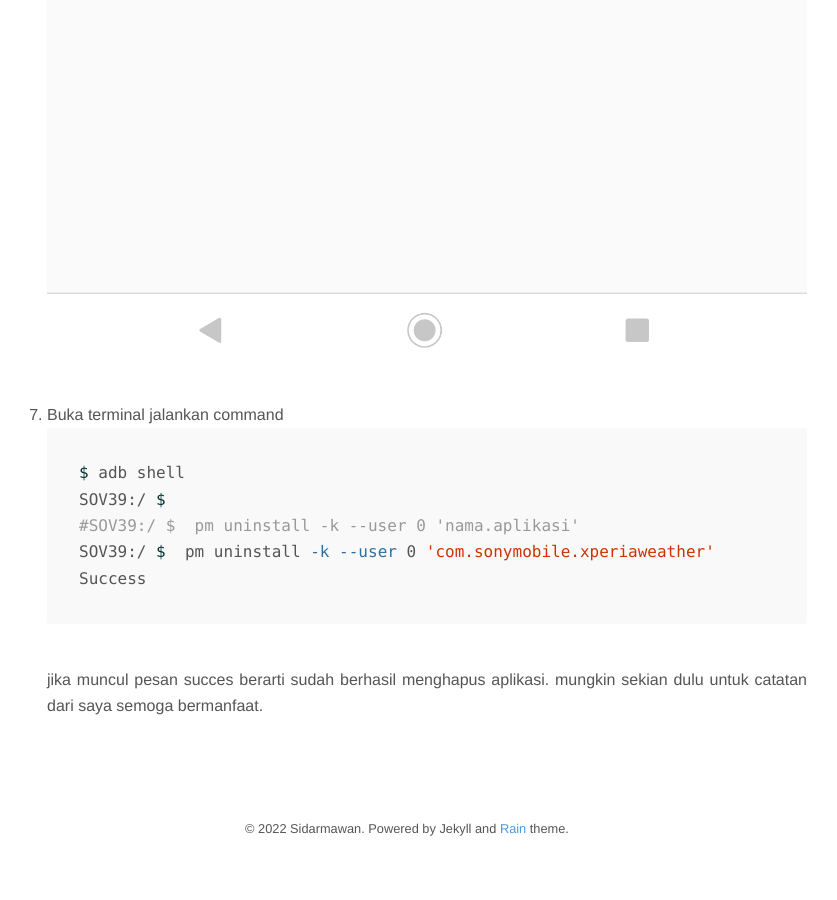
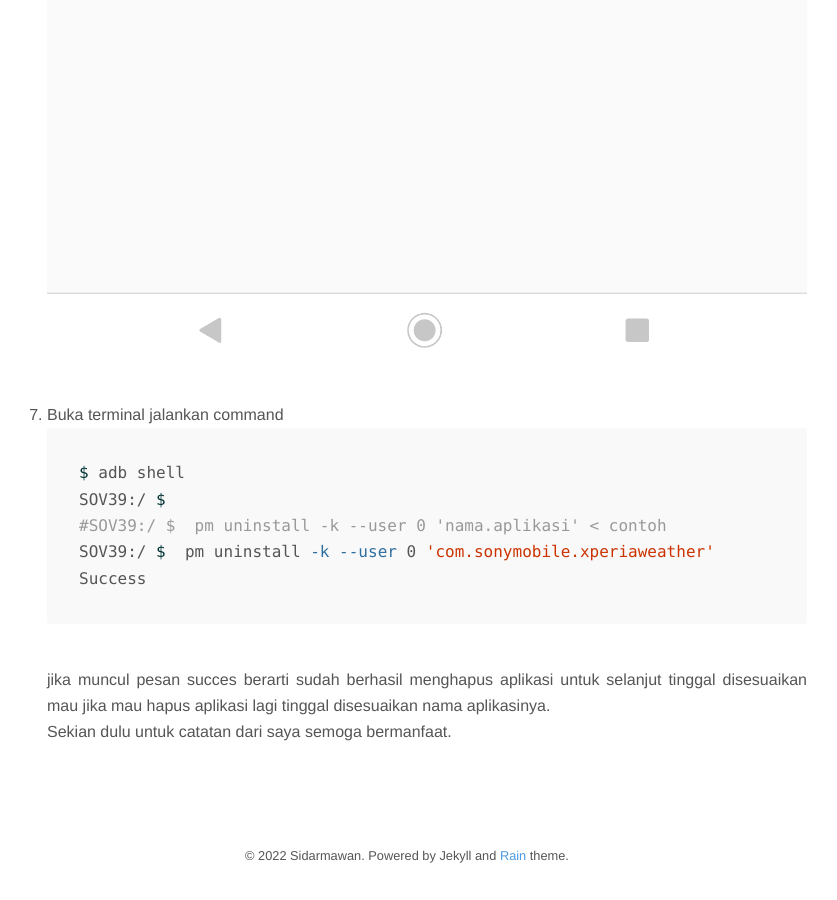
Before and after one commit to sidarmawan/sidarmawan.github.io, a Jekyll site: the page built from _posts/2022-05-07-hapus-aplikasi-bloatware-no-root.md, in a window 1280 px wide and 900 px high, scrolled down 2797 px. Shown: the whole window, without its empty margins (233-1070 px from the left). Built offline with Jekyll 4.4.1, drawn with Linux system fonts in a browser that asks for light colours; nearby versions of some CDN libraries; before the commit the page ends 3671 px from its top, so only the background shows below that.

Commit message:
update 07 mei 2022

````diff
--- a/_posts/2022-05-07-hapus-aplikasi-bloatware-no-root.md
+++ b/_posts/2022-05-07-hapus-aplikasi-bloatware-no-root.md
@@ -40,9 +40,10 @@ sampai sini ketika menjalankan adb device sudah muncul list devicenya berarti ki
 ```bash
 $ adb shell
 SOV39:/ $
-#SOV39:/ $  pm uninstall -k --user 0 'nama.aplikasi'
+#SOV39:/ $  pm uninstall -k --user 0 'nama.aplikasi' < contoh
 SOV39:/ $  pm uninstall -k --user 0 'com.sonymobile.xperiaweather'
 Success
 ```
 <br>
-jika muncul pesan succes berarti sudah berhasil menghapus aplikasi. mungkin sekian dulu untuk catatan dari saya semoga bermanfaat.
+jika muncul pesan succes berarti sudah berhasil menghapus aplikasi untuk selanjut tinggal disesuaikan mau jika mau hapus aplikasi lagi tinggal disesuaikan nama aplikasinya.<br>
+Sekian dulu untuk catatan dari saya semoga bermanfaat.
````
